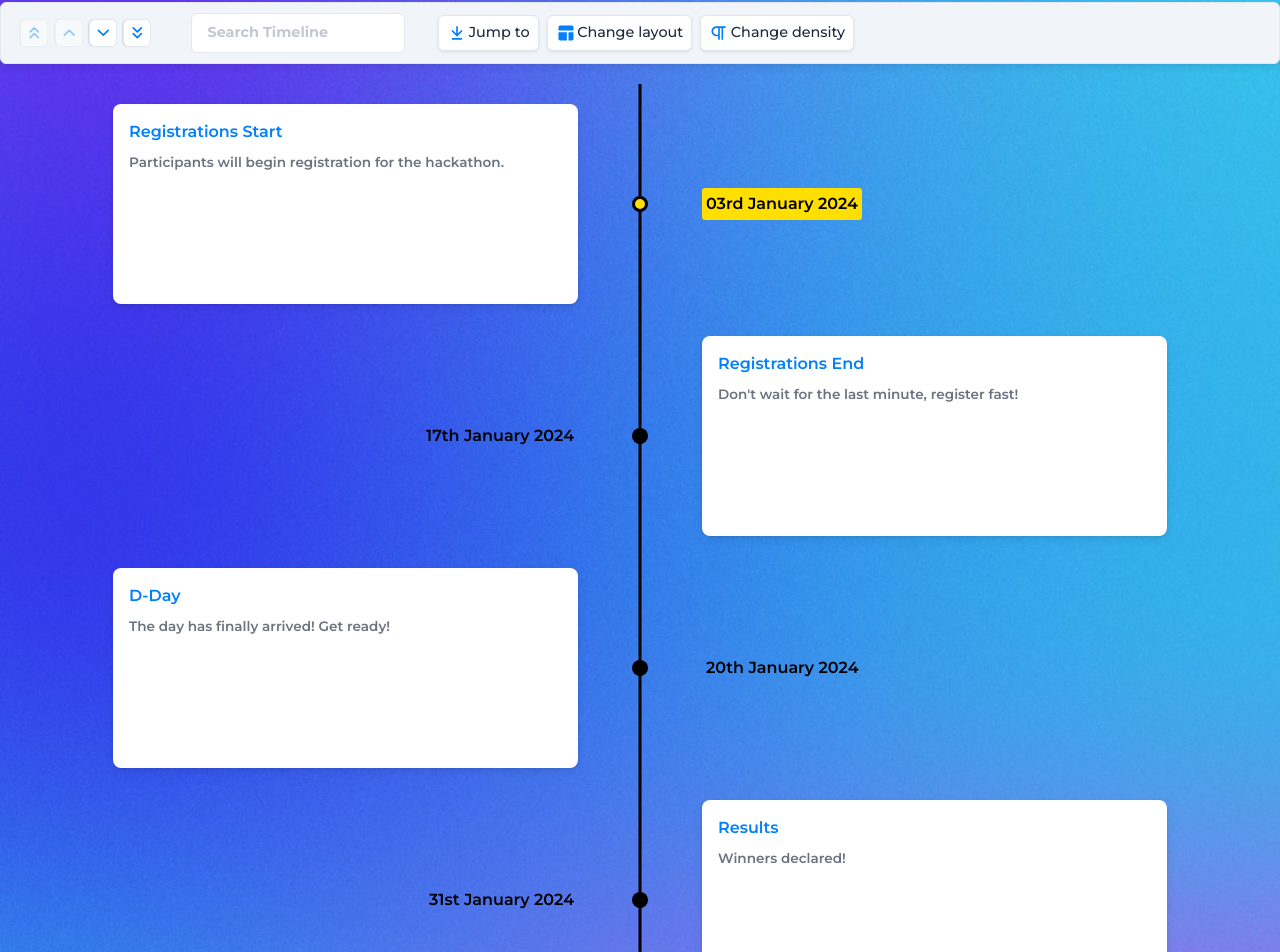
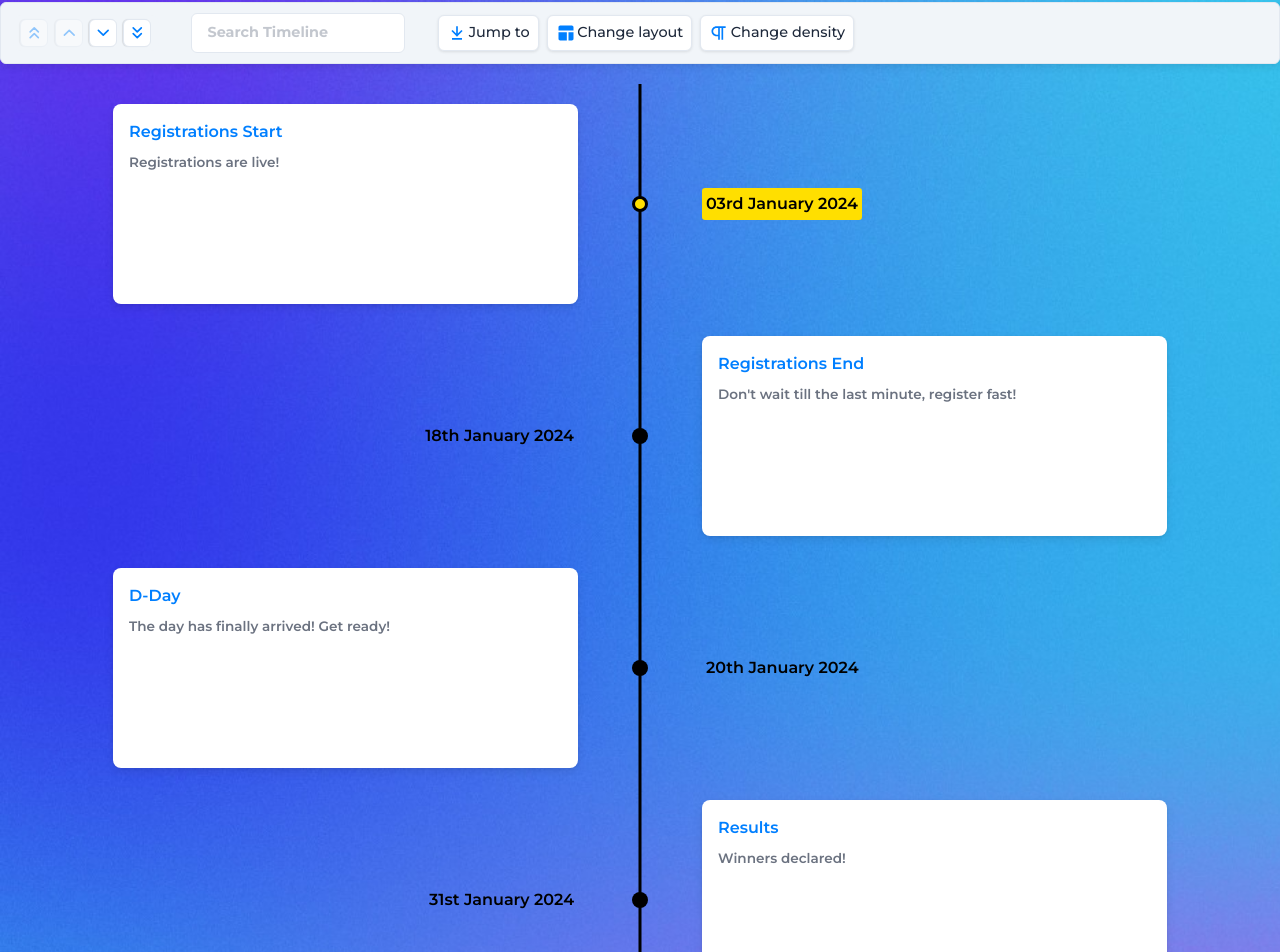
Before and after one commit to manosrija-nasrin/synchronicity-s1, a React (Vite) app: page / in a window 1280 px wide. Shown: the part 4443-5395 px from the top of the page. Built offline with nearby package versions, Linux system fonts and the light colour scheme.

Commit message:
UPDATE: Changed the registration deadline

```diff
--- a/src/components/timeline/Timeline.jsx
+++ b/src/components/timeline/Timeline.jsx
@@ -7,12 +7,12 @@ const timelineDetails = [
   {
     cardTitle: "Registrations Start",
     title: "03rd January 2024",
-    cardSubtitle: "Participants will begin registration for the hackathon.",
+    cardSubtitle: "Registrations are live!",
   },
   {
     cardTitle: "Registrations End",
-    title: "17th January 2024",
-    cardSubtitle: "Don't wait for the last minute, register fast!",
+    title: "18th January 2024",
+    cardSubtitle: "Don't wait till the last minute, register fast!",
   },
   {
     cardTitle: "D-Day",
```
